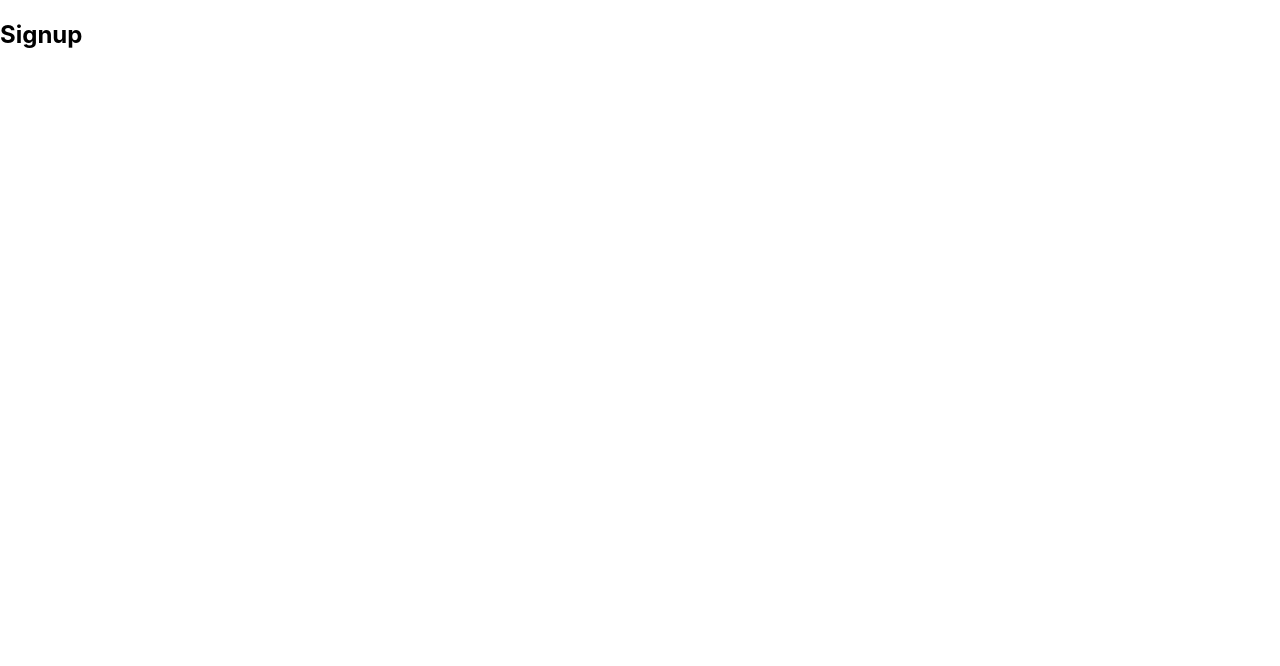
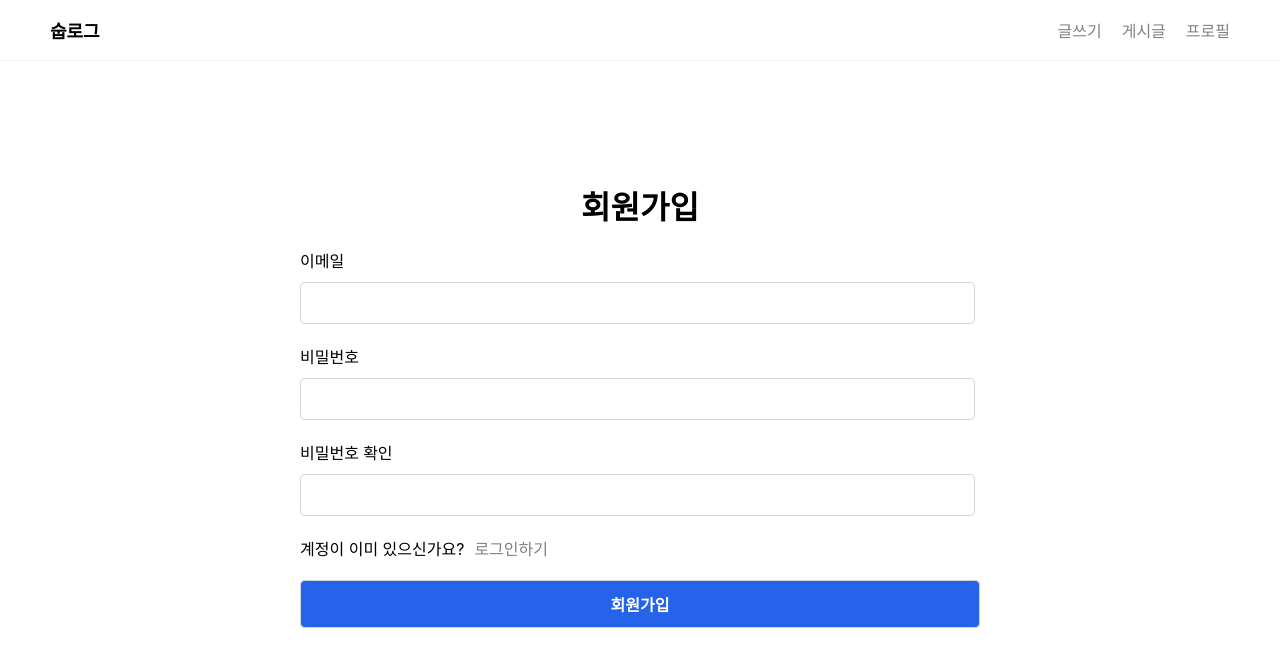
Before and after one commit to sssssubin/sublog-app, a React (Create React App) app: page /signup in a window 1280 px wide. Shown: the top 666 px of the page. Built offline with nearby package versions, Linux system fonts and the light colour scheme; no server answers.

Commit message:
feat: firebase, 로그인 페이지 세팅

```diff
--- a/package.json
+++ b/package.json
@@ -10,6 +10,7 @@
     "@types/node": "^16.7.13",
     "@types/react": "^18.0.0",
     "@types/react-dom": "^18.0.0",
+    "firebase": "10.0.0",
     "react": "^18.3.1",
     "react-dom": "^18.3.1",
     "react-router-dom": "^6.23.1",
--- /dev/null
+++ b/src/components/LoginForm.tsx
@@ -0,0 +1,26 @@
+import { Link } from "react-router-dom";
+
+export default function LoginForm() {
+  return (
+    <form action="/post" method="POST" className="form form--lg">
+      <h1 className="form__title">로그인</h1>
+      <div className="form__block">
+        <label htmlFor="email">이메일</label>
+        <input type="email" name="email" id="email" required />
+      </div>
+      <div className="form__block">
+        <label htmlFor="password">비밀번호</label>
+        <input type="password" name="password" id="password" required />
+      </div>
+      <div className="form__block">
+        계정이 없으신가요?
+        <Link to="/signup" className="form__link">
+          회원가입하기
+        </Link>
+      </div>
+      <div className="form__block">
+        <input type="submit" value="로그인" className="form__btn--submit" />
+      </div>
+    </form>
+  );
+}
--- a/src/components/Router.tsx
+++ b/src/components/Router.tsx
@@ -1,3 +1,5 @@
+import { useState } from "react";
+
 import { Route, Routes, Navigate } from "react-router-dom";
 import Home from "pages/home";
 import PostList from "pages/posts";
@@ -9,9 +11,13 @@ import LoginPage from "pages/login";
 import SignupPage from "pages/signup";
 
 export default function Router() {
+  // firebase Auth가 인증되었으면 true로 변경해주는 로직 추가
+  const [isAuthenticated, setIsAuthenticated] = useState<boolean>(false);
   return (
     <>
       <Routes>
+        {isAuthenticated ? (
+          <>
            <Route path="/" element={<Home />} />
             <Route path="/posts" element={<PostList />} />
             <Route path="/posts/:id" element={<PostDetail />} />
@@ -21,6 +27,14 @@ export default function Router() {
             <Route path="/login" element={<LoginPage />} />
             <Route path="/signup" element={<SignupPage />} />
             <Route path="*" element={<Navigate replace to="/" />} />
+          </>
+        ) : (
+          <>
+            <Route path="/login" element={<LoginPage />}></Route>
+            <Route path="/signup" element={<SignupPage />}></Route>
+            <Route path="*" element={<LoginPage />} />
+          </>
+        )}
        </Routes>
     </>
   );
--- /dev/null
+++ b/src/components/SignupForm.tsx
@@ -0,0 +1,35 @@
+import { Link } from "react-router-dom";
+
+export default function SignupForm() {
+  return (
+    <form action="/post" method="POST" className="form form--lg">
+      <h1 className="form__title">회원가입</h1>
+      <div className="form__block">
+        <label htmlFor="email">이메일</label>
+        <input type="email" name="email" id="email" required />
+      </div>
+      <div className="form__block">
+        <label htmlFor="password">비밀번호</label>
+        <input type="password" name="password" id="password" required />
+      </div>
+      <div className="form__block">
+        <label htmlFor="password_confirm">비밀번호 확인</label>
+        <input
+          type="password"
+          name="password_confirm"
+          id="password_confirm"
+          required
+        />
+      </div>
+      <div className="form__block">
+        계정이 이미 있으신가요?
+        <Link to="/login" className="form__link">
+          로그인하기
+        </Link>
+      </div>
+      <div className="form__block">
+        <input type="submit" value="회원가입" className="form__btn--submit" />
+      </div>
+    </form>
+  );
+}
--- /dev/null
+++ b/src/firebaseApp.tsx
@@ -0,0 +1,17 @@
+// Import the functions you need from the SDKs you need
+import { initializeApp } from "firebase/app";
+
+// Your web app's Firebase configuration
+const firebaseConfig = {
+  apiKey: process.env.REACT_APP_API_KEY,
+  authDomain: process.env.REACT_APP_AUTH_DOMAIN,
+  projectId: process.env.REACT_APP_PROJECT_ID,
+  storageBucket: process.env.REACT_APP_STORAGE_BUCKET,
+  messagingSenderId: process.env.REACT_APP_MESSAGING_SENTER_ID,
+  appId: process.env.REACT_APP_ID,
+};
+
+// Initialize Firebase
+const firebase = initializeApp(firebaseConfig);
+
+export default firebase;
--- a/src/index.css
+++ b/src/index.css
@@ -420,3 +420,26 @@ input:checked + .carousel__slide-container .nav label {
 .form .form__btn--submit:focus {
   background-color: #1945a4;
 }
+
+/* login form */
+
+.form--lg {
+  min-height: 70vh;
+  margin-top: 10vh;
+}
+
+.form__title {
+  text-align: center;
+  margin-bottom: 4px;
+}
+
+.form__link {
+  margin-left: 10px;
+  text-decoration: none;
+  color: gray;
+}
+
+.form__link:hover,
+.form__link:focus {
+  color: black;
+}
--- a/src/index.tsx
+++ b/src/index.tsx
@@ -3,6 +3,9 @@ import ReactDOM from 'react-dom/client';
 import './index.css';
 import App from './App';
 import { BrowserRouter as Router } from 'react-router-dom';
+import firebase from 'firebaseApp';
+
+console.log(firebase)
 
 const root = ReactDOM.createRoot(
   document.getElementById('root') as HTMLElement
--- a/src/pages/login/index.tsx
+++ b/src/pages/login/index.tsx
@@ -1,3 +1,11 @@
+import Header from "components/Header";
+import LoginForm from "components/LoginForm";
+
 export default function LoginPage() {
-  return <h2>Login</h2>
+  return (
+    <>
+      <Header />
+      <LoginForm />
+    </>
+  );
 }
--- a/src/pages/signup/index.tsx
+++ b/src/pages/signup/index.tsx
@@ -1,3 +1,11 @@
+import Header from "components/Header";
+import SignupForm from "components/SignupForm";
+
 export default function SignupPage() {
-  return <h2>Signup</h2>
+  return (
+    <>
+      <Header />
+      <SignupForm />
+    </>
+  );
 }
--- a/tsconfig.json
+++ b/tsconfig.json
@@ -27,5 +27,6 @@
   "paths": {
     "pages/*": ["pages/*"],
     "components/*": ["components/*"],
+    "firebaseApp/*": ["firebaseApp/*"],
   }
 }
```
Also changed, not shown: 2 other files (tests, documents, lock files or other folders). Lines whose indentation alone changed are shown as unchanged.
